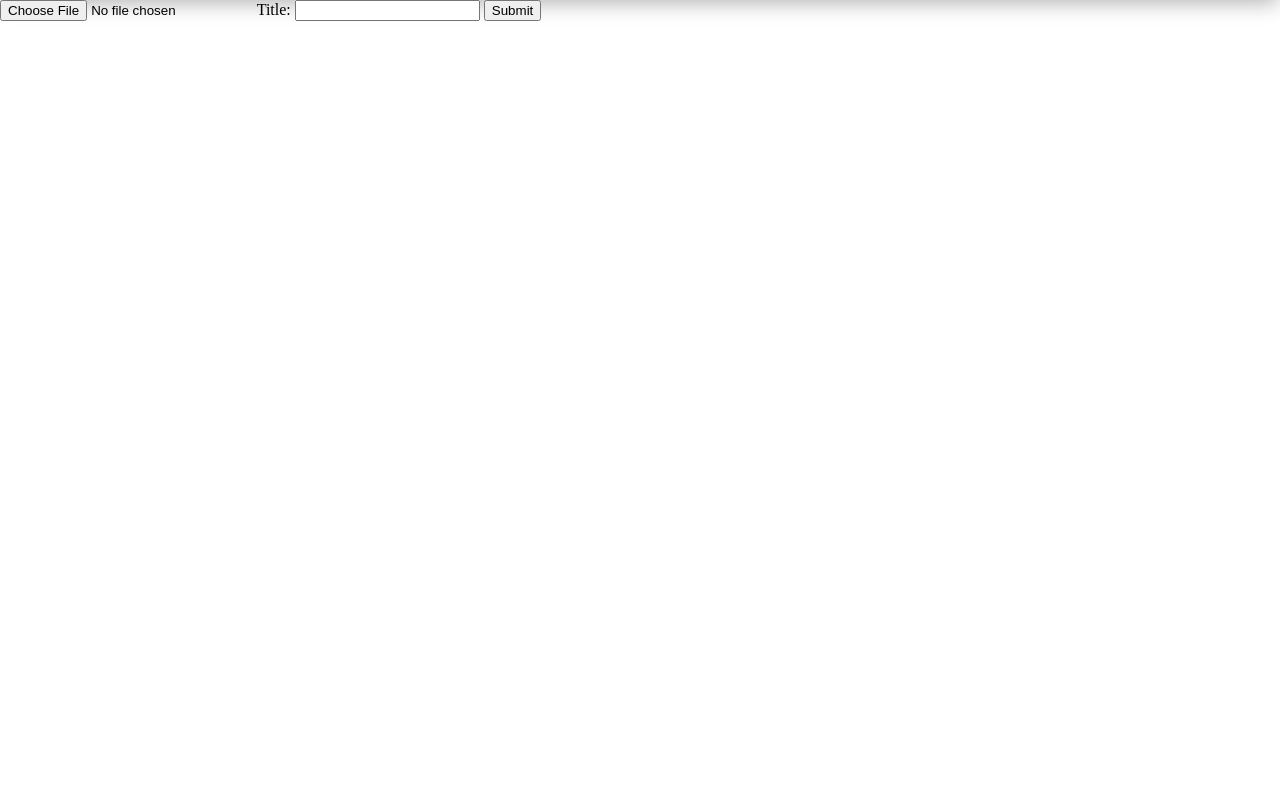
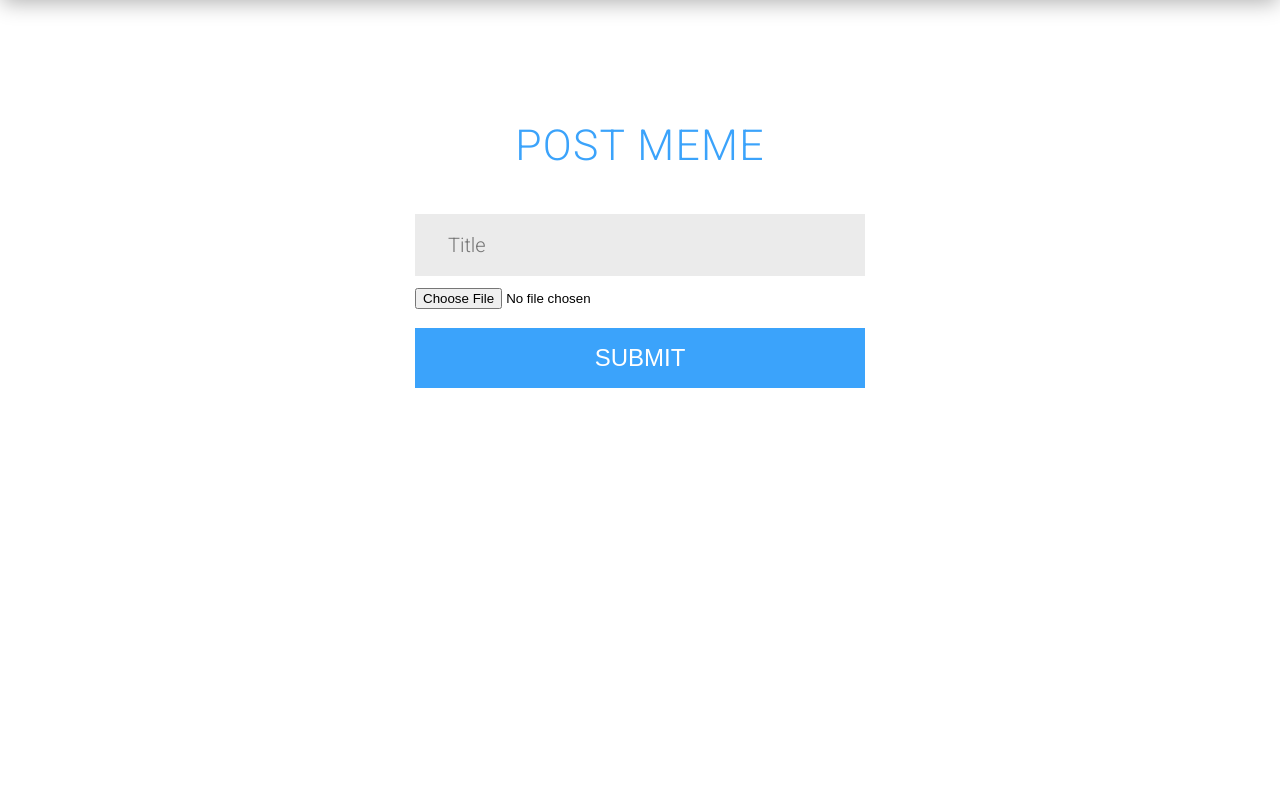
Before and after one commit to marosiak/django_meme, a Django app: page /meme/add in a window 1280 px wide. Shown: the part 116-916 px from the top of the page. Run offline with Django 3.2, Linux system fonts and the light colour scheme; the visitor is signed in with stand-in values (Sample User, id 1).

Commit message:
organised some css shit

```diff
--- a/static/css/components/_auth-dialog.scss
+++ b/static/css/components/_form.scss
@@ -1,4 +1,4 @@
-.auth-dialog {
+.form {
   position: absolute;
   left: calc(50% - 450px / 2);
   top: calc(15%);
@@ -8,7 +8,7 @@
   font-family: 'Roboto', sans-serif;
   font-weight: 100;
   user-select: none;
-  .auth-header {
+  .form-header {
     color: $primary-color;
     width: 100%;
     text-align: center;
@@ -16,29 +16,19 @@
     font-weight: 300;
     letter-spacing: 1.31px;
   }
-  .auth-content {
+  .form-content {
     display: flex; flex-direction: column; place-content: space-between;
-    .auth-fields {
+    .form-fields {
       display: flex;
       flex-direction: column;
       margin-top: 44px;
       margin-bottom: 19px;
-      input {
-        height: 60px;
-        margin-bottom: 12px;
-        border: 0;
-        background-color: #EBEBEB;
-        padding-left: 33px;
-        font-size: 15pt;
-        outline: none;
-        font-family: 'Roboto', sans-serif;
-        font-weight: 300;
-      }
-      input:hover {
-        background-color: darken(#EBEBEB, 3%);
+      .upload-field {
+        width: 100%;
+        height: 200px;
       }
     }
-    .auth-button-container {
+    .form-button-container {
       width: 100%;
       display: flex; justify-content: center; align-items: flex-start; flex-direction: column;
 
@@ -47,7 +37,7 @@
         outline: none;
         cursor: pointer;
       }
-      .auth-button {
+      .form-button {
         width: 100%;
         padding-top: 16px;
         padding-bottom: 16px;
@@ -63,11 +53,11 @@
         margin-top: 5px;
         margin-bottom: 18px;
       }
-      .auth-button:hover {
+      .form-button:hover {
         background-color: darken($primary-color, 10%)
       }
 
-      .auth-create-acc {
+      .form-create-acc {
         font-size: 15pt;
         font-weight: 400;
         text-align: center;
@@ -85,7 +75,7 @@
       }
     }
   }
-  .auth-error {
+  .form-error {
     padding-top: 14px;
     padding-bottom: 12px;
     font-size: 17pt;
--- /dev/null
+++ b/static/css/components/_text-field.scss
@@ -0,0 +1,15 @@
+.text-field {
+  height: 60px;
+  margin-bottom: 12px;
+  border: 0;
+  background-color: #EBEBEB;
+  padding-left: 33px;
+  font-size: 15pt;
+  outline: none;
+  font-family: 'Roboto', sans-serif;
+  font-weight: 300;
+}
+
+.text-field:hover {
+  background-color: darken(#EBEBEB, 3%);
+}
--- a/static/css/main.css
+++ b/static/css/main.css
@@ -72,7 +72,7 @@ nav ul li:hover {
   opacity: 0.6;
 }
 
-.auth-dialog {
+.form {
   position: absolute;
   left: calc(50% - 450px / 2);
   top: calc(15%);
@@ -83,7 +83,7 @@ nav ul li:hover {
   font-weight: 100;
   user-select: none;
 }
-.auth-dialog .auth-header {
+.form .form-header {
   color: #3BA3FB;
   width: 100%;
   text-align: center;
@@ -91,44 +91,34 @@ nav ul li:hover {
   font-weight: 300;
   letter-spacing: 1.31px;
 }
-.auth-dialog .auth-content {
+.form .form-content {
   display: flex;
   flex-direction: column;
   place-content: space-between;
 }
-.auth-dialog .auth-content .auth-fields {
+.form .form-content .form-fields {
   display: flex;
   flex-direction: column;
   margin-top: 44px;
   margin-bottom: 19px;
 }
-.auth-dialog .auth-content .auth-fields input {
-  height: 60px;
-  margin-bottom: 12px;
-  border: 0;
-  background-color: #EBEBEB;
-  padding-left: 33px;
-  font-size: 15pt;
-  outline: none;
-  font-family: "Roboto", sans-serif;
-  font-weight: 300;
+.form .form-content .form-fields .upload-field {
+  width: 100%;
+  height: 200px;
 }
-.auth-dialog .auth-content .auth-fields input:hover {
-  background-color: #e3e3e3;
-}
-.auth-dialog .auth-content .auth-button-container {
+.form .form-content .form-button-container {
   width: 100%;
   display: flex;
   justify-content: center;
   align-items: flex-start;
   flex-direction: column;
 }
-.auth-dialog .auth-content .auth-button-container input[type=submit] {
+.form .form-content .form-button-container input[type=submit] {
   border: 0;
   outline: none;
   cursor: pointer;
 }
-.auth-dialog .auth-content .auth-button-container .auth-button {
+.form .form-content .form-button-container .form-button {
   width: 100%;
   padding-top: 16px;
   padding-bottom: 16px;
@@ -140,14 +130,14 @@ nav ul li:hover {
   font-weight: 300;
   text-decoration: none;
 }
-.auth-dialog .auth-content .auth-button-container .checkbox {
+.form .form-content .form-button-container .checkbox {
   margin-top: 5px;
   margin-bottom: 18px;
 }
-.auth-dialog .auth-content .auth-button-container .auth-button:hover {
+.form .form-content .form-button-container .form-button:hover {
   background-color: #098cfa;
 }
-.auth-dialog .auth-content .auth-button-container .auth-create-acc {
+.form .form-content .form-button-container .form-create-acc {
   font-size: 15pt;
   font-weight: 400;
   text-align: center;
@@ -155,15 +145,15 @@ nav ul li:hover {
   flex-direction: column;
   color: #A1A1A1;
 }
-.auth-dialog .auth-content .auth-button-container .auth-create-acc div {
+.form .form-content .form-button-container .form-create-acc div {
   padding-top: 26px;
 }
-.auth-dialog .auth-content .auth-button-container .auth-create-acc a {
+.form .form-content .form-button-container .form-create-acc a {
   padding-top: 4px;
   padding-bottom: 4px;
   color: #3BA3FB;
 }
-.auth-dialog .auth-error {
+.form .form-error {
   padding-top: 14px;
   padding-bottom: 12px;
   font-size: 17pt;
@@ -234,6 +224,22 @@ nav ul li:hover {
   transform: rotate(45deg);
 }
 
+.text-field {
+  height: 60px;
+  margin-bottom: 12px;
+  border: 0;
+  background-color: #EBEBEB;
+  padding-left: 33px;
+  font-size: 15pt;
+  outline: none;
+  font-family: "Roboto", sans-serif;
+  font-weight: 300;
+}
+
+.text-field:hover {
+  background-color: #e3e3e3;
+}
+
 html, body {
   margin: 0;
   padding: 0;
--- a/static/css/main.scss
+++ b/static/css/main.scss
@@ -1,8 +1,10 @@
 @import "variables";
 
 @import "components/navigation";
-@import "components/auth-dialog";
+@import "components/form";
 @import "components/checkbox";
+@import "components/text-field";
+@import "components/upload-field";
 
 html, body {
   margin: 0;
--- a/templates/meme/meme_add.html
+++ b/templates/meme/meme_add.html
@@ -1,10 +1,20 @@
 {% extends 'base.html' %}
 {% block content %}
+    <form class="file-form" method='POST' enctype="multipart/form-data" action={% url 'add_meme' %}>
+        {% csrf_token %}
+        <div class="form">
+            <div class="form-header">POST MEME</div>
+            <div class="form-content">
+                <div class="form-fields">
+                    <input class="text-field" placeholder="Title" type="text">
+                    <input type="file" name="image">
 
-    <form method='POST' enctype="multipart/form-data" action={% url 'add_meme' %} >
-        {% csrf_token %}
-        <input type="file" name="image">
-        Title: <input type="text" name="title">
-        <input type="submit">
+                </div>
+                <div class="form-button-container">
+                    <input type="submit" class="form-button" value="SUBMIT">
+                </div>
+            </div>
+        </div>
+        </div>
     </form>
 {% endblock %}
```
Also changed, not shown: templates/registration/login.html (+10 -10 lines), templates/registration/sign_up.html (+17 -17 lines), static/css/components/_upload-field.scss (added), 1 other file.
